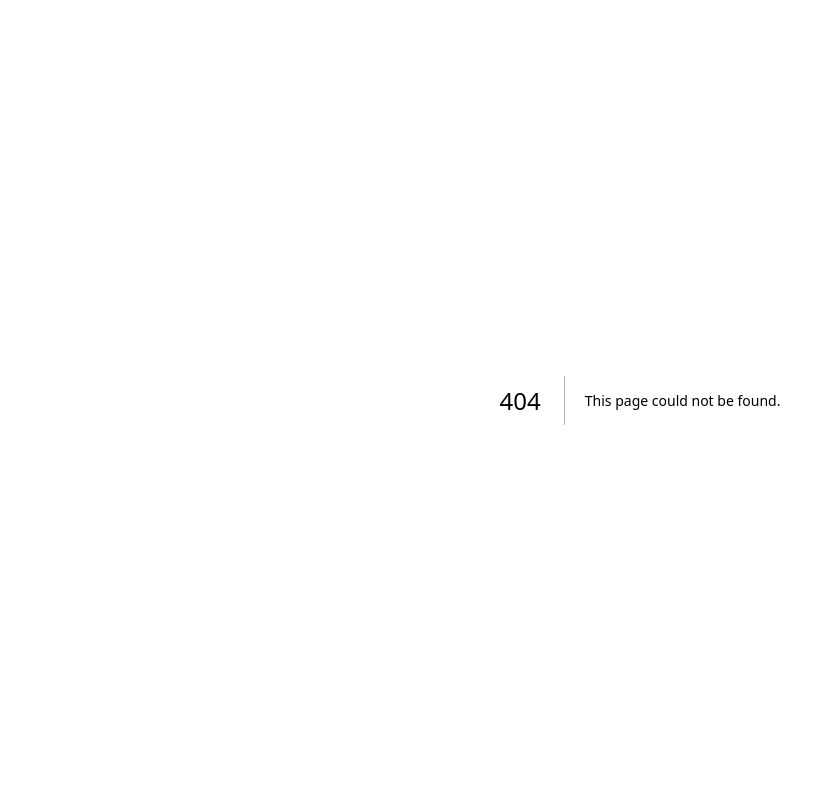
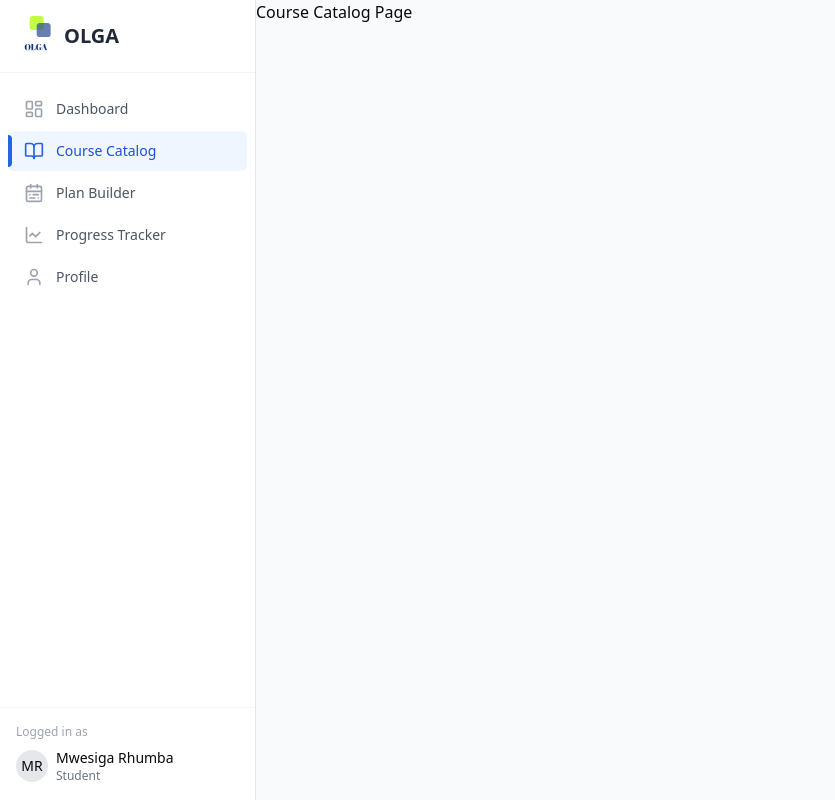
Before and after one commit to SMARTOLGA/frontend, a Next.js app: page /dashboard/course-catalog in a window 1280 px wide. Before the commit this address had no page. Shown: the whole page, without its empty margins (0-835 px from the left). Built offline with nearby package versions, Linux system fonts and the light colour scheme.

Commit message:
added stub links for other sections in the dashbaord

```diff
--- /dev/null
+++ b/app/dashboard/course-catalog/page.tsx
@@ -0,0 +1,7 @@
+import React from "react";
+
+const CourseCatalogPage = () => {
+  return <h3>Course Catalog Page</h3>;
+};
+
+export default CourseCatalogPage;
--- /dev/null
+++ b/app/dashboard/plan-builder/page.tsx
@@ -0,0 +1,7 @@
+import React from "react";
+
+const PlanBuilderPage = () => {
+  return <h3>Plan Builder Page</h3>;
+};
+
+export default PlanBuilderPage;
--- /dev/null
+++ b/app/dashboard/profile/page.tsx
@@ -0,0 +1,7 @@
+import React from "react";
+
+const ProfilePage = () => {
+  return <h3>Profile Page</h3>;
+};
+
+export default ProfilePage;
--- /dev/null
+++ b/app/dashboard/progress-tracker/page.tsx
@@ -0,0 +1,7 @@
+import React from "react";
+
+const ProgressTrackerPage = () => {
+  return <h3>Progress Tracker Page</h3>;
+};
+
+export default ProgressTrackerPage;
```
